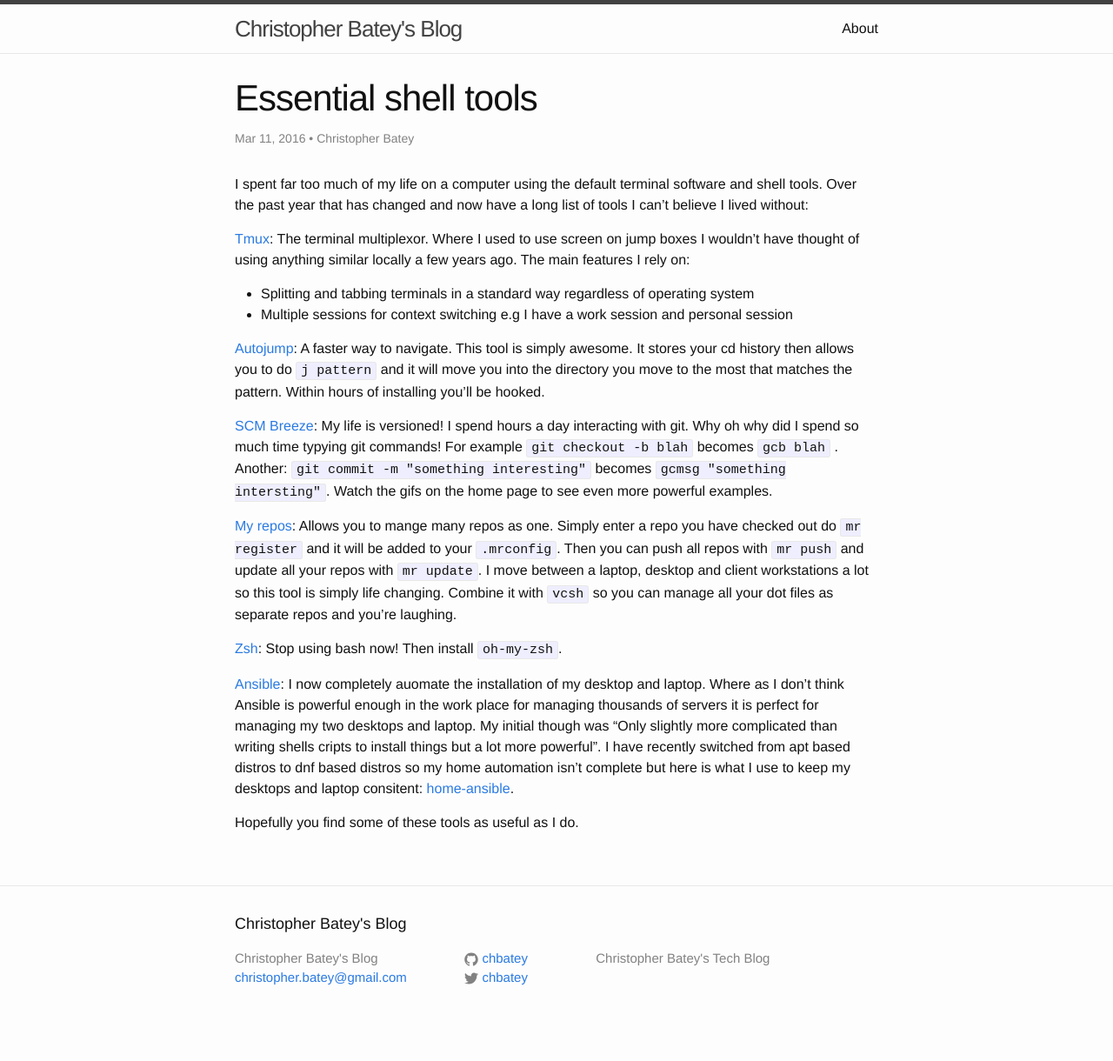
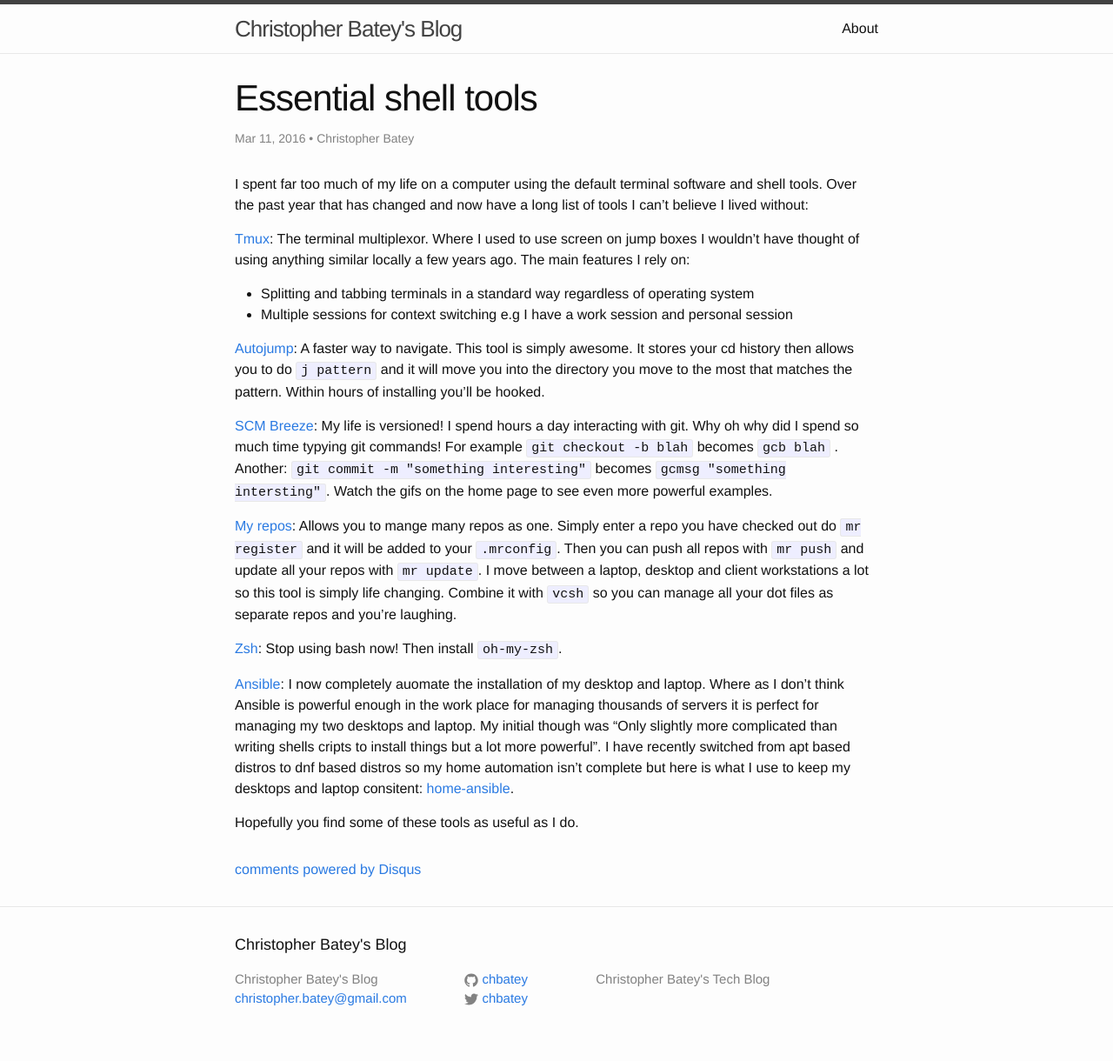
Before and after one commit to chbatey/chbatey.github.io, a Jekyll site: the page built from _posts/2016-03-11-essential-shell-tools.md, in a window 1280 px wide. Shown: the whole page at 87% size. Built offline with Jekyll 4.4.1, drawn with Linux system fonts in a browser that asks for light colours; comment, search, counter and statistics services are not loaded; before the commit the page ends 1196 px from its top, so only the background shows below that.

Commit message:
Add comments

```diff
--- a/_config.yml
+++ b/_config.yml
@@ -11,7 +11,7 @@
 description: > # this means to ignore newlines until "baseurl:"
   Christopher Batey's Tech Blog
 baseurl: "" # the subpath of your site, e.g. /blog
-url: "http://chbatey.github.io" # the base hostname & protocol for your site
+url: "http://batey.info" # the base hostname & protocol for your site
 twitter_username: chbatey
 github_username:  chbatey
 
--- a/_layouts/post.html
+++ b/_layouts/post.html
@@ -11,5 +11,20 @@
   <div class="post-content" itemprop="articleBody">
     {{ content }}
   </div>
+<div id="disqus_thread"></div>
+ <!-- Add Disqus comments. -->
+  <div id="disqus_thread"></div>
+  <script type="text/javascript">
+      /* * * CONFIGURATION VARIABLES: EDIT BEFORE PASTING INTO YOUR WEBPAGE * * */
+      var disqus_shortname = 'chbatey'; // required: replace example with your forum shortname
+    var disqus_identifier = "{{ page.id }}";
 
-</article>
+      /* * * DON'T EDIT BELOW THIS LINE * * */
+      (function() {
+          var dsq = document.createElement('script'); dsq.type = 'text/javascript'; dsq.async = true;
+          dsq.src = '//' + disqus_shortname + '.disqus.com/embed.js';
+          (document.getElementsByTagName('head')[0] || document.getElementsByTagName('body')[0]).appendChild(dsq);
+      })();
+  </script>
+  <noscript>Please enable JavaScript to view the <a href="http://disqus.com/?ref_noscript">comments powered by Disqus.</a></noscript>
+  <a href="http://disqus.com" class="dsq-brlink">comments powered by <span class="logo-disqus">Disqus</span></a>
```
Also changed, not shown: _posts/2016-03-11-essential-shell-tools.md (+1 -0 lines), 1 other file.
